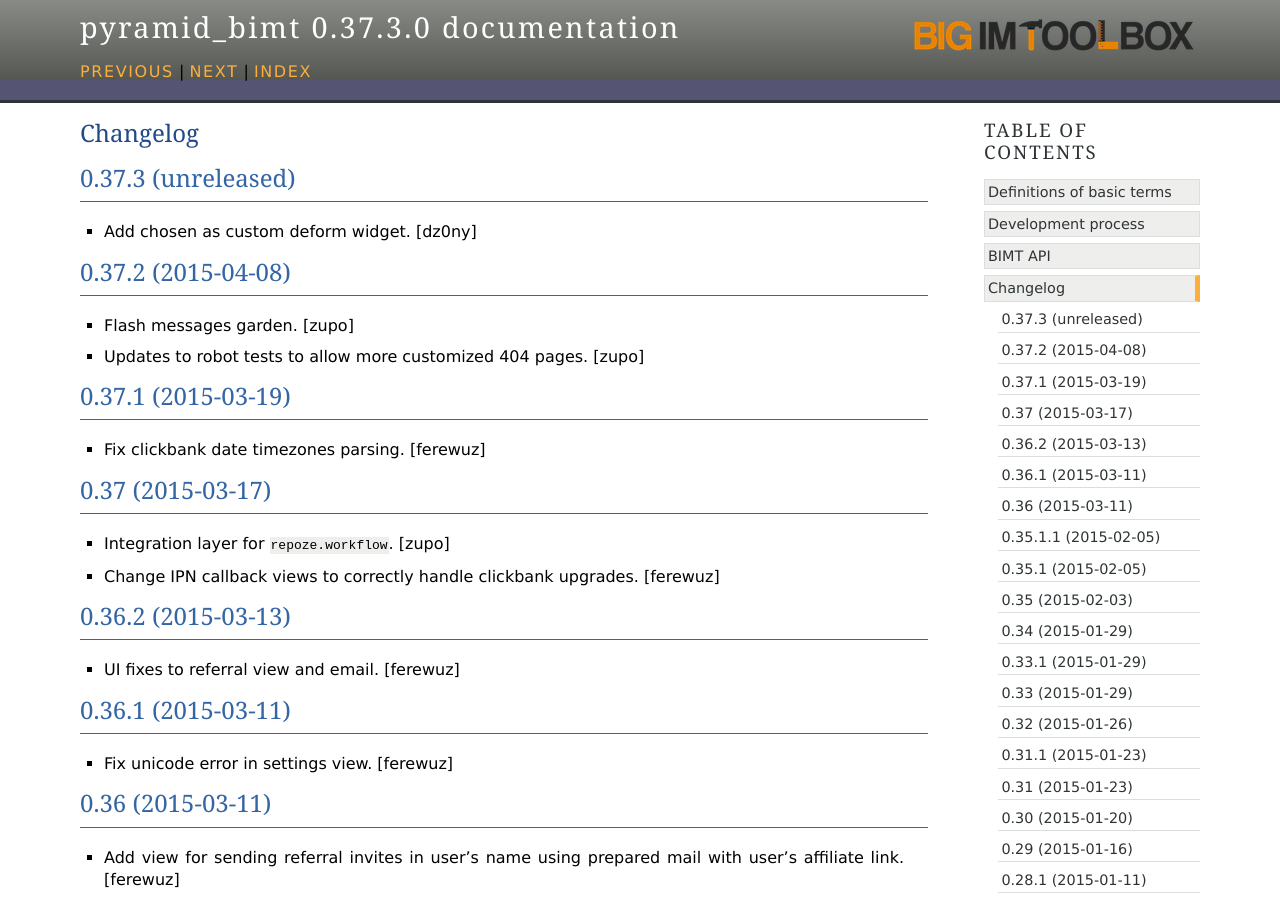
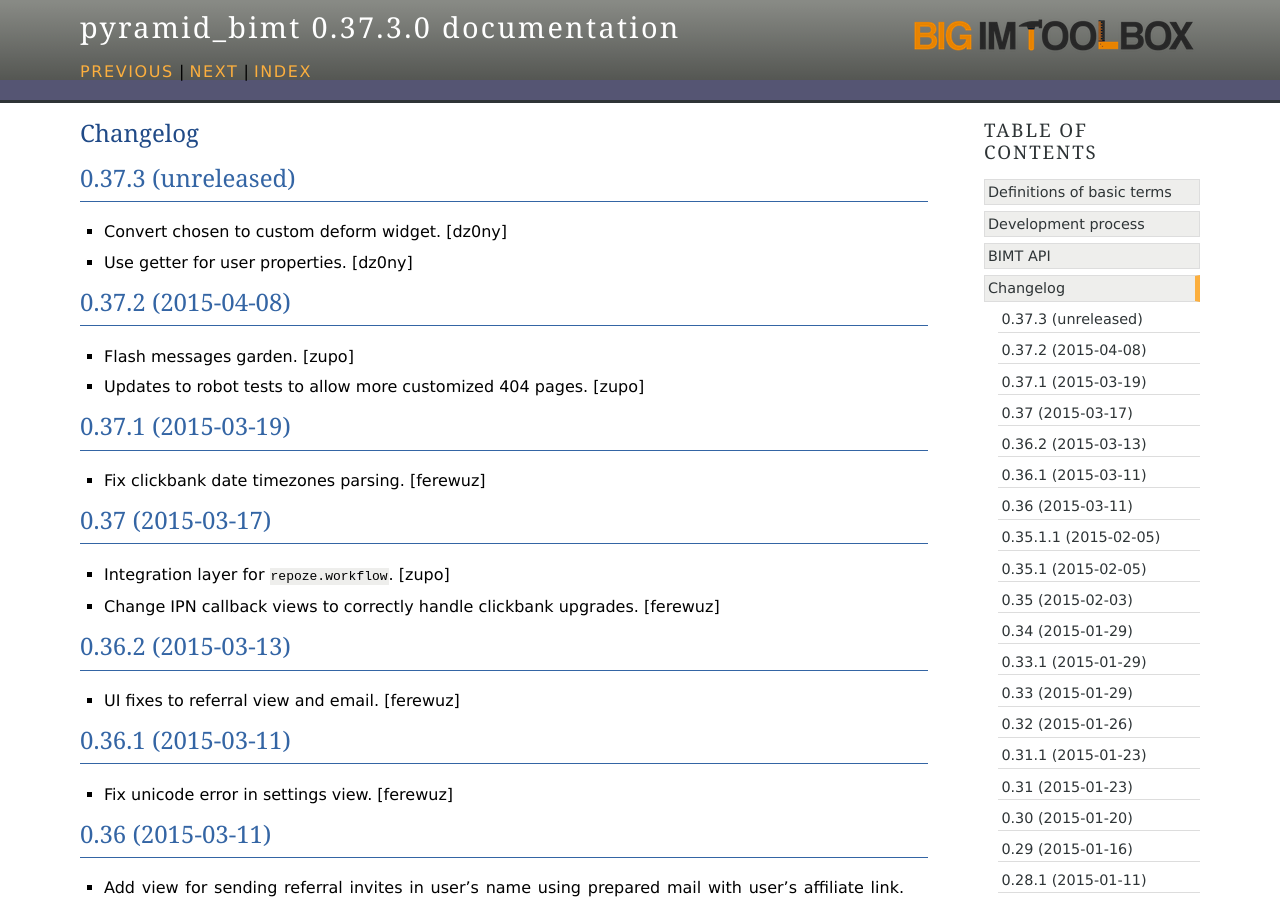
Before and after one commit to persho/pyramid_bimt, a Sphinx documentation site: the page built from docs/CHANGELOG.rst, in a window 1280 px wide and 900 px high. Built offline with Sphinx 7.4.7, drawn with Linux system fonts in a browser that asks for light colours.

```diff
--- a/docs/CHANGELOG.rst
+++ b/docs/CHANGELOG.rst
@@ -5,7 +5,10 @@
 0.37.3 (unreleased)
 -------------------
 
-- Add chosen as custom deform widget.
+- Convert chosen to custom deform widget.
+  [dz0ny]
+
+- Use getter for user properties.
   [dz0ny]
 
 
```
Also changed, not shown: 3 other files.
